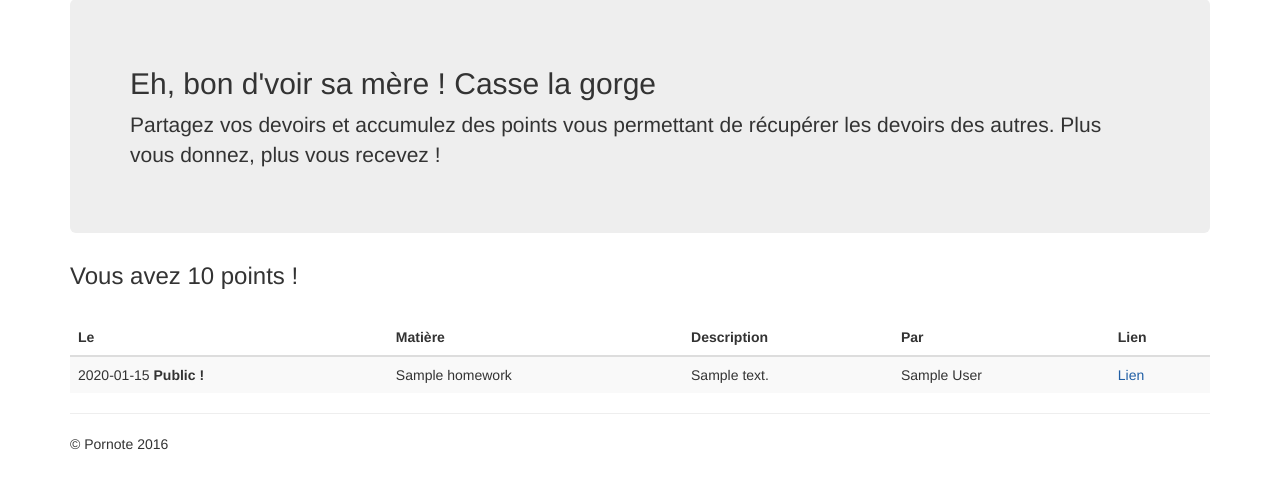
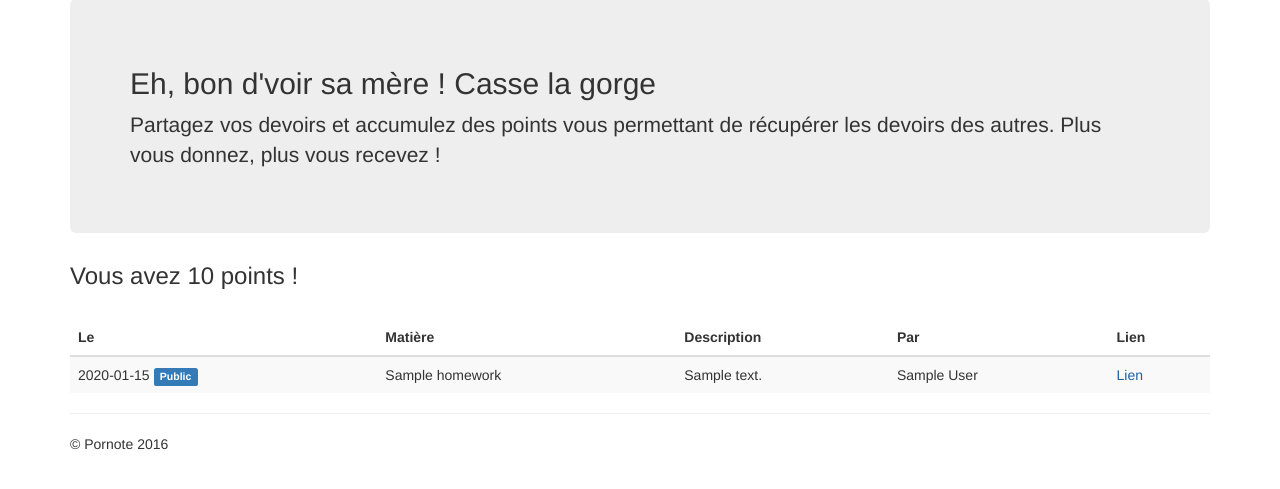
Before and after one commit to shurikus2402/pornote, a Flask app: page / in a window 1280 px wide. Shown: the part 71-560 px from the top of the page. Run offline with Flask 2, Linux system fonts and the light colour scheme; the visitor is signed in with stand-in values (Sample User, id 1); tables that the repository leaves empty hold one stand-in row (values such as "Sample post"); parts of the project's set-up code (start-up, migrations or seed data) failed here and were passed over; some libraries are stand-ins or nearby versions.

Commit message:
Added a 'Public' button + Now it's possible to post a homework on the actual day

```diff
--- a/pornote/homework.py
+++ b/pornote/homework.py
@@ -86,7 +86,7 @@ def new_homework():
         else:
             date_form = datetime.datetime.strptime(date_form, "%d/%m/%Y").date()
         # Checks for invalid date
-        if (date_form <= date.today() or date_form.day > 31 or
+        if (date_form < date.today() or date_form.day > 31 or
                date_form.month > 12):
             flash("Date non conforme, devoir non ajouté !")
             return redirect(url_for("new_homework"))
--- a/pornote/templates/homepage.html
+++ b/pornote/templates/homepage.html
@@ -32,7 +32,7 @@
       {% for homework in homework %}
          <tr>
             {% if homework.is_public %}
-               <td>{{ homework.end_date }} <b>Public !</b></td>
+            <td>{{ homework.end_date }} <span class="label label-primary">Public</span></td>
             {% else %}
                <td>{{ homework.end_date }}</td>
             {% endif %}
```
